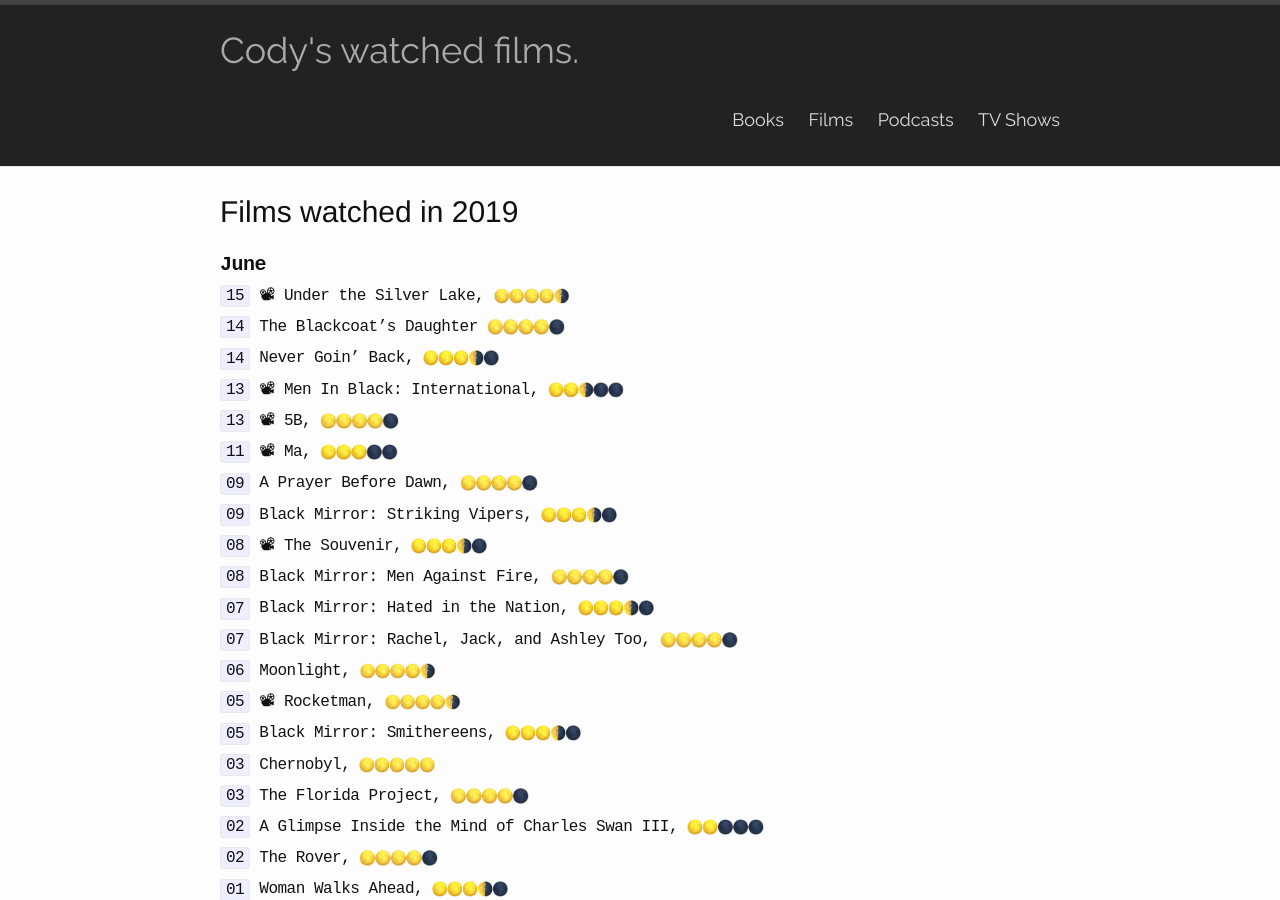
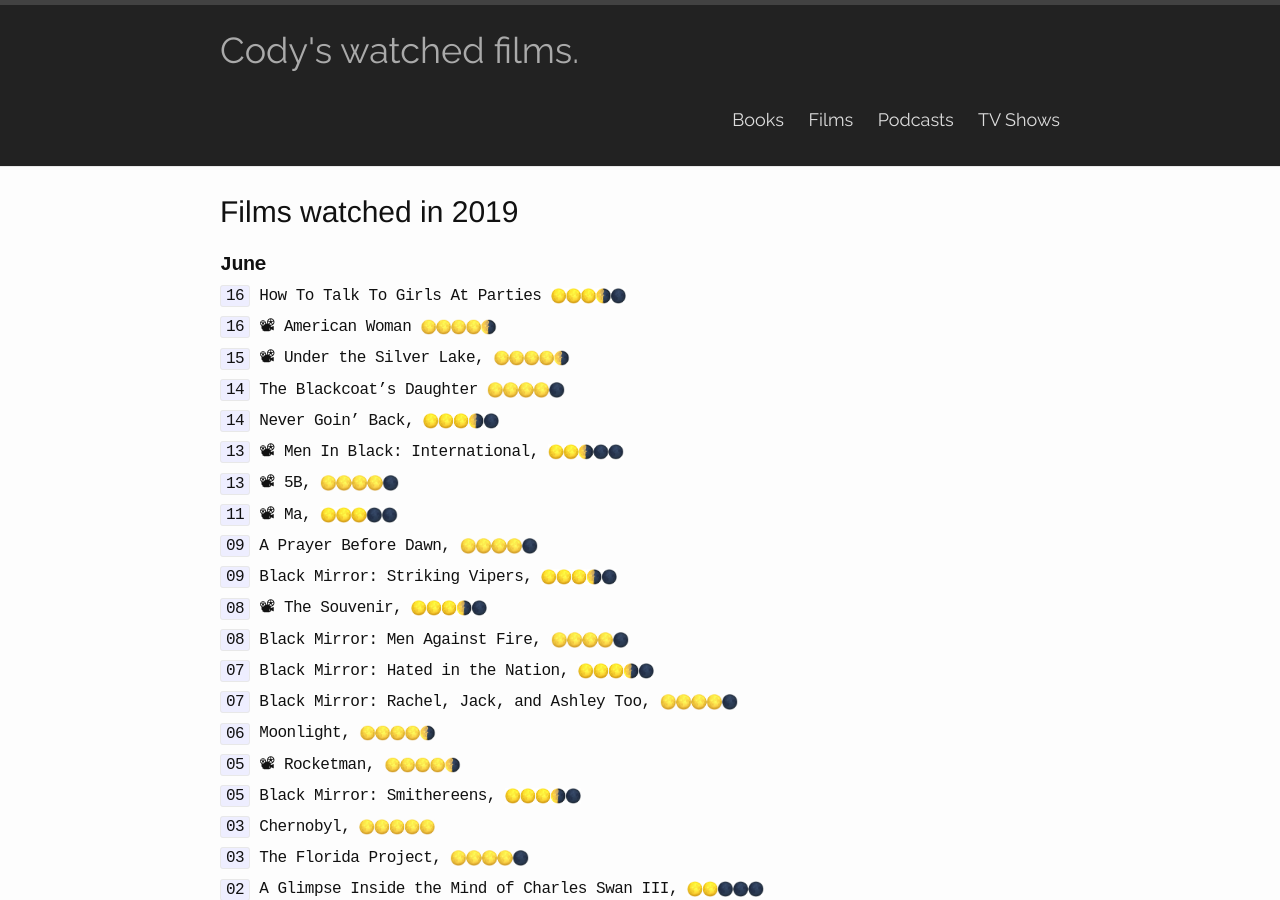
Before and after one commit to codydalerodgers/personal-blog, a Jekyll site: the page built from _films/2019.md, in a window 1280 px wide and 900 px high. Built offline with Jekyll 4.4.1, drawn with Linux system fonts in a browser that asks for light colours.

Commit message:
new entries

```diff
--- a/_films/2019.md
+++ b/_films/2019.md
@@ -4,6 +4,10 @@
 title: Films watched in 2019
 ---
 ## June
+`16` How To Talk To Girls At Parties {{ site.threehalf }}
+
+`16` 📽 American Woman {{ site.fourhalf }}
+
 `15` 📽 Under the Silver Lake, {{ site.fourhalf }}
 
 `14` The Blackcoat's Daughter {{ site.four }}
--- a/_posts/2019-05-28-a24.markdown
+++ b/_posts/2019-05-28-a24.markdown
@@ -24,7 +24,7 @@
 <span class="a24_color">**A Prayer Before Dawn**</span> ∙
 <span class="a24_color">**Never Goin’ Back**</span> ∙
 <span class="a24_color">**Woman Walks Ahead**</span> ∙
-How To Talk To Girls At Parties ∙
+<span class="a24_color">**How To Talk To Girls At Parties**</span> ∙
 First Reformed ∙
 Backstabbing for Beginners ∙
 Lean on Pete ∙
```
Also changed, not shown: _books/2019.md (+2 -2 lines).
